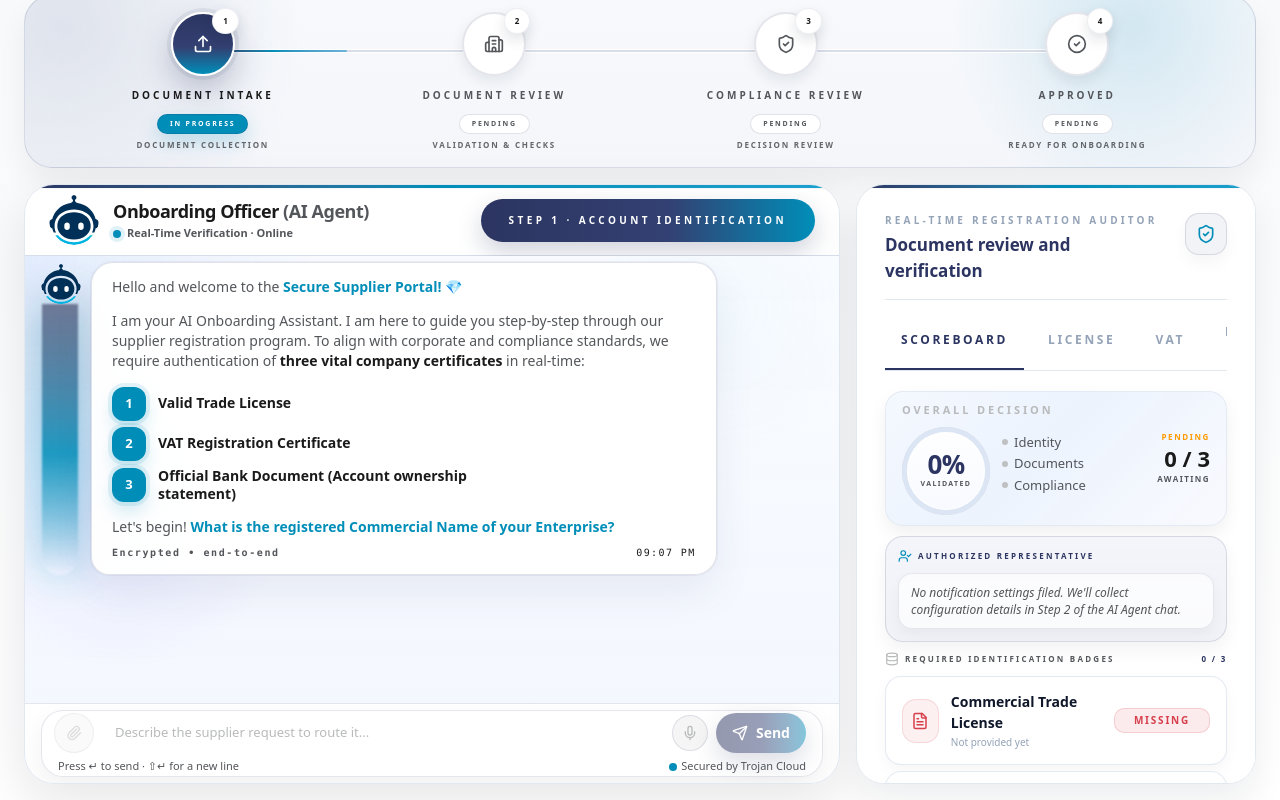
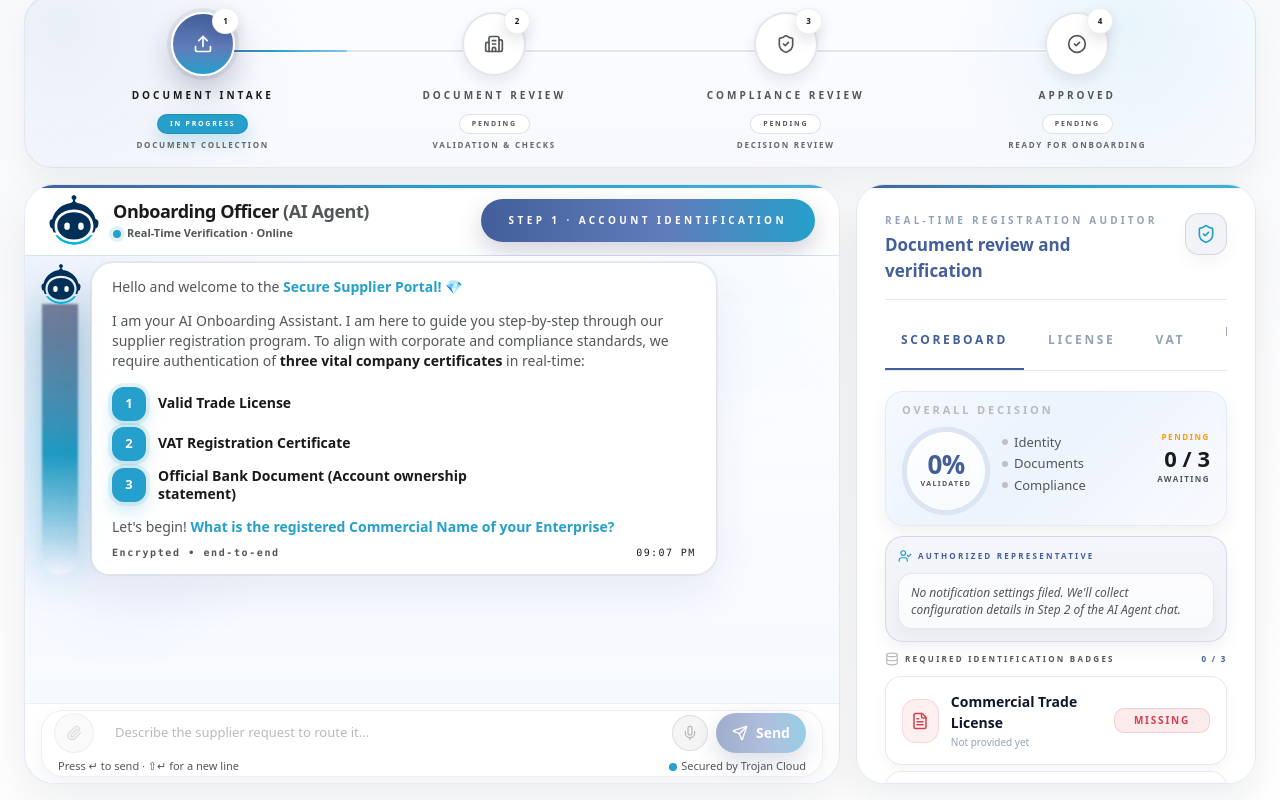
Before and after one commit to skyformit/trojan-web, a React (Vite) app: page / in a window 1280 px wide. Built offline with nearby package versions, Linux system fonts and the light colour scheme.

Commit message:
feedback changes.

```diff
--- a/src/components/AIAgentChat.tsx
+++ b/src/components/AIAgentChat.tsx
@@ -438,11 +438,11 @@ export default function AIAgentChat({
     return renderTextBlocks(normalizedText);
   };
   return (
-    <div className="relative flex h-[min(600px,calc(100dvh-14rem))] flex-col overflow-hidden rounded-[30px] border border-slate-200 bg-[linear-gradient(180deg,rgba(248,250,255,0.98)_0%,rgba(245,248,255,0.96)_22%,rgba(241,246,255,0.92)_100%)] shadow-[0_20px_54px_rgba(15,23,42,0.10)] md:h-[600px]">
-      <div className="pointer-events-none absolute inset-x-0 top-0 z-20 h-[2px] rounded-r-full bg-gradient-to-r from-[var(--brand-primary)] via-[var(--brand-sky)] to-[var(--brand-sky-accent)] shadow-[0_0_0_1px_rgba(44,53,97,0.04)] md:h-[3px]" />
+    <div className="relative flex h-[min(600px,calc(100dvh-14rem))] flex-col overflow-hidden rounded-[30px] border border-[color:rgba(74,103,163,0.12)] bg-[linear-gradient(180deg,rgba(252,253,255,0.98)_0%,rgba(249,251,255,0.95)_22%,rgba(246,249,255,0.92)_100%)] shadow-[0_20px_54px_rgba(15,23,42,0.08)] md:h-[600px]">
+      <div className="pointer-events-none absolute inset-x-0 top-0 z-20 h-[2px] rounded-r-full bg-gradient-to-r from-[var(--brand-primary)] via-[var(--brand-sky)] to-[var(--brand-sky-accent)] shadow-[0_0_0_1px_rgba(74,103,163,0.04)] md:h-[3px]" />
 
       {/* Chat header */}
-      <div className="flex items-center justify-between border-b border-[color:rgba(213,221,232,0.95)] bg-white/95 px-5 py-2 md:px-6 md:py-2.5">
+      <div className="flex items-center justify-between border-b border-[color:rgba(215,225,239,0.92)] bg-white/94 px-5 py-2 md:px-6 md:py-2.5">
         <div className="flex items-center gap-3 md:gap-3.5">
           <AnimatedAiOrb variant="header" showStatus />
           <div>
@@ -463,7 +463,7 @@ export default function AIAgentChat({
       </div>
 
       {/* Messages Scroll Frame */}
-      <div className="relative z-10 flex-1 overflow-y-auto px-4 py-1.5 space-y-1 bg-[radial-gradient(circle_at_top_left,_rgba(59,130,246,0.12),_transparent_32%),radial-gradient(circle_at_12%_55%,_rgba(99,102,241,0.12),_transparent_22%),radial-gradient(circle_at_86%_12%,_rgba(125,211,252,0.06),_transparent_18%),linear-gradient(180deg,_rgba(250,252,255,0.98),_rgba(243,247,255,0.96))]">
+      <div className="relative z-10 flex-1 overflow-y-auto px-4 py-1.5 space-y-1 bg-[radial-gradient(circle_at_top_left,_rgba(59,130,246,0.08),_transparent_32%),radial-gradient(circle_at_12%_55%,_rgba(99,102,241,0.08),_transparent_22%),radial-gradient(circle_at_86%_12%,_rgba(125,211,252,0.045),_transparent_18%),linear-gradient(180deg,_rgba(252,253,255,0.98),_rgba(246,249,255,0.96))]">
         {chatHistory.map((msg) => (
           <React.Fragment key={msg.id}>
             <ChatMessageBubble
@@ -534,8 +534,8 @@ export default function AIAgentChat({
 
       {/* Input Form area */}
       {!showContactSetup && (
-      <div className="border-t border-[color:rgba(44,53,97,0.12)] bg-white/95 px-4 py-1.5 backdrop-blur">
-          <div className="rounded-[22px] border border-[color:rgba(44,53,97,0.12)] bg-white shadow-[0_10px_28px_rgba(15,23,42,0.06)] px-3 py-[2px]">
+      <div className="border-t border-[color:rgba(74,103,163,0.10)] bg-white/94 px-4 py-1.5 backdrop-blur">
+          <div className="rounded-[22px] border border-[color:rgba(74,103,163,0.10)] bg-white shadow-[0_10px_28px_rgba(15,23,42,0.05)] px-3 py-[2px]">
             <div className="flex flex-wrap items-center gap-2 sm:flex-nowrap">
               <button
                 type="button"
--- a/src/components/PortalStepper.tsx
+++ b/src/components/PortalStepper.tsx
@@ -24,10 +24,10 @@ export default function PortalStepper({
   const activeLinePct = Math.max(0, Math.min(100, (currentStepIndex / steps.length) * 100));
 
   return (
-    <section className="relative overflow-hidden rounded-[28px] border border-[color:rgba(44,53,97,0.14)] bg-[radial-gradient(circle_at_3%_18%,rgba(220,225,235,0.9),transparent_20%),radial-gradient(circle_at_90%_18%,rgba(202,227,239,0.8),transparent_16%),linear-gradient(180deg,rgba(247,249,252,1)_0%,rgba(244,246,250,1)_100%)] px-4 py-3.5 shadow-[0_16px_30px_rgba(15,23,42,0.06)] md:px-7 md:py-4">
+    <section className="relative overflow-hidden rounded-[28px] border border-[color:rgba(74,103,163,0.12)] bg-[radial-gradient(circle_at_3%_18%,rgba(233,238,247,0.9),transparent_20%),radial-gradient(circle_at_90%_18%,rgba(225,242,250,0.75),transparent_16%),linear-gradient(180deg,rgba(251,252,255,1)_0%,rgba(247,249,253,1)_100%)] px-4 py-3.5 shadow-[0_16px_30px_rgba(15,23,42,0.05)] md:px-7 md:py-4">
       <div className="relative">
         <div
-          className="pointer-events-none absolute left-[12.5%] right-[12.5%] top-[2.15rem] z-0 hidden h-[2px] rounded-full bg-[color:rgba(214,220,232,0.95)] md:block md:top-[2.4rem]"
+          className="pointer-events-none absolute left-[12.5%] right-[12.5%] top-[2.15rem] z-0 hidden h-[2px] rounded-full bg-[color:rgba(223,229,238,0.98)] md:block md:top-[2.4rem]"
           style={{
             boxShadow: '0 0 0 1px rgba(255,255,255,0.85)',
           }}
--- a/src/components/ui/ProcessingIndicator.tsx
+++ b/src/components/ui/ProcessingIndicator.tsx
@@ -11,11 +11,11 @@ export default function ProcessingIndicator({
 }: ProcessingIndicatorProps) {
   return (
     <div className="relative flex items-start gap-3 pl-1">
-      <div className="pointer-events-none absolute left-0 top-2 bottom-2 w-14 rounded-full bg-gradient-to-b from-[color:rgba(44,53,97,0.35)] via-[color:rgba(0,142,185,0.18)] to-transparent blur-2xl" />
+      <div className="pointer-events-none absolute left-0 top-2 bottom-2 w-14 rounded-full bg-gradient-to-b from-[color:rgba(74,103,163,0.24)] via-[color:rgba(42,168,212,0.14)] to-transparent blur-2xl" />
       <AnimatedAiOrb variant="loading" className="relative z-10 mt-1" />
-      <div className="relative z-10 max-w-[91%] rounded-[22px] rounded-bl-[18px] border border-[color:rgba(44,53,97,0.14)] bg-white/97 px-5 py-3.5 text-[14px] leading-6 text-[var(--brand-primary-deep)] shadow-[0_18px_40px_rgba(44,53,97,0.08)] ring-1 ring-[color:rgba(44,53,97,0.06)]">
+      <div className="relative z-10 max-w-[91%] rounded-[22px] rounded-bl-[18px] border border-[color:rgba(74,103,163,0.10)] bg-white/97 px-5 py-3.5 text-[14px] leading-6 text-[var(--brand-primary-deep)] shadow-[0_18px_40px_rgba(44,53,97,0.06)] ring-1 ring-[color:rgba(74,103,163,0.05)]">
         <div className="flex items-start gap-3">
-          <div className="mt-0.5 flex h-5 w-5 shrink-0 items-center justify-center rounded-full border-2 border-[color:rgba(44,53,97,0.18)] border-t-[var(--brand-primary)] animate-spin" />
+          <div className="mt-0.5 flex h-5 w-5 shrink-0 items-center justify-center rounded-full border-2 border-[color:rgba(74,103,163,0.16)] border-t-[var(--brand-primary)] animate-spin" />
           <div className="min-w-0 space-y-0.5">
             <p className="font-sans font-semibold text-[var(--brand-primary-deep)]">{label}</p>
             <p className="font-sans text-[10px] leading-[1.35] text-[var(--brand-neutral)]">{description}</p>
--- a/src/index.css
+++ b/src/index.css
@@ -63,14 +63,14 @@
 }
 
 :root {
-  --brand-primary: #2c3561;
-  --brand-primary-mid: #334072;
-  --brand-primary-hover: #222b54;
+  --brand-primary: #435f9a;
+  --brand-primary-mid: #617cbb;
+  --brand-primary-hover: #345089;
   --brand-primary-deep: #1a1a1a;
   --brand-neutral: #53565a;
-  --brand-sky: #008eb9;
-  --brand-sky-light: #6db3d9;
-  --brand-sky-accent: #1da0cf;
+  --brand-sky: #259fcb;
+  --brand-sky-light: #82c8e5;
+  --brand-sky-accent: #44b1d9;
   --brand-gray-light: #b9babb;
   --brand-beige: #d8cfbc;
   --brand-brown: #b9835a;
@@ -86,7 +86,7 @@ body,
 }
 
 body {
-  background: linear-gradient(180deg, #f8f9fb 0%, #ffffff 100%);
+  background: linear-gradient(180deg, #f7f9fd 0%, #ffffff 100%);
   color: var(--brand-primary-deep);
   overflow: hidden;
 }
```
